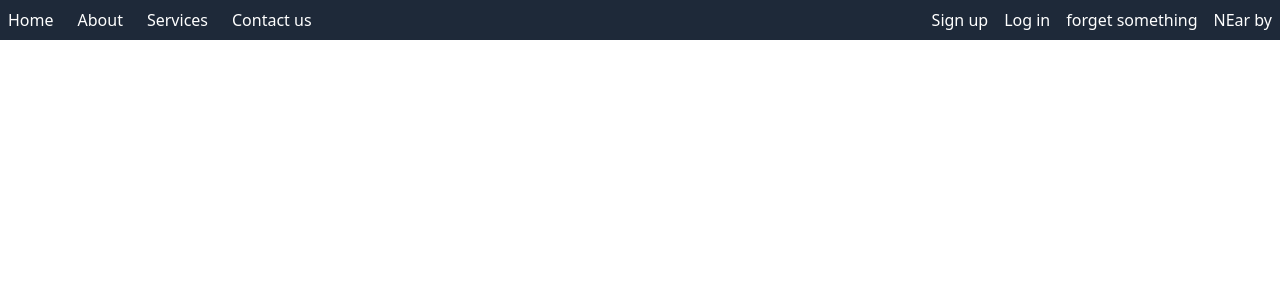
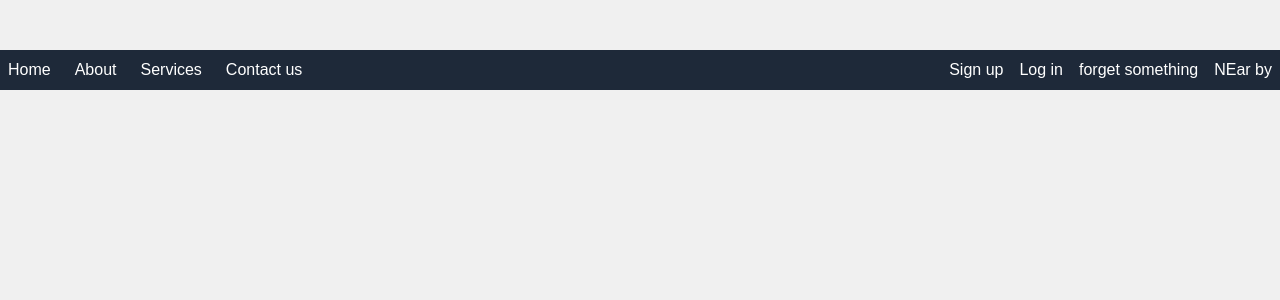
Before and after one commit to Olivier-hash/Tailwind, a React (Vite) app: page / in a window 1280 px wide. Shown: the top 300 px of the page. Built offline with nearby package versions, Linux system fonts and the light colour scheme.

Commit message:
external css manipulated

```diff
--- a/src/index.css
+++ b/src/index.css
@@ -1 +1,11 @@
 @import "tailwindcss";
+
+body {
+  font-family: Arial, sans-serif;
+  background-color: #f0f0f0;
+  text-align: center;
+  margin-top: 50px;
+}
+h1 {
+  color: #007acc;
+}
```
